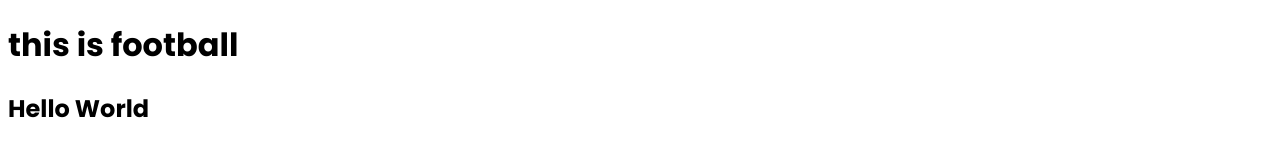
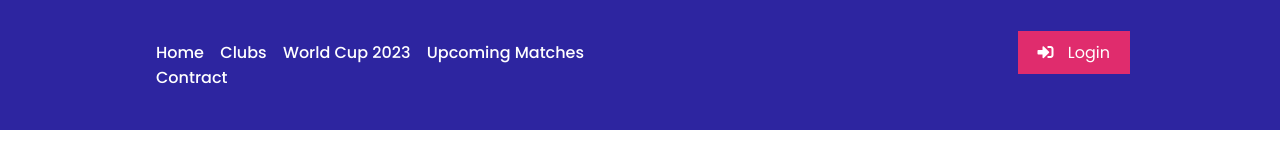
Before and after one commit to Shahriaz-Adnan-Sany/football, a plain HTML site: page index.html in a window 1280 px wide. Drawn offline with Linux system fonts and the light colour scheme.

Commit message:
top header menu added

```diff
--- a/css/style.css
+++ b/css/style.css
@@ -1,3 +1,92 @@
+/* -- --- -- Common Css Styles -- --- -- */
 body {
     font-family: 'Poppins', sans-serif;
+    margin: 0;
 }
+p {
+    font-size: 16px;
+    font-weight: 400;
+    line-height: 24px;
+    color: #6C6C6C;
+}
+
+/* -- --- -- Margin CSS Styles -- --- -- */
+
+.margin-tb-40 {
+    margin: 40px 0px;
+}
+
+/* -- --- -- Padding CSS Styles */
+
+.pad-tb-40 {
+    padding: 40px 0px;
+}
+
+/* -- --- -- Heading Styles -- --- -- */
+
+.big-heading {
+    font-size: 64px;
+    line-height: 80px;
+    font-weight: 700;
+    color: #FFFFFF;
+}
+.midium-heading {
+    font-size: 48px;
+    line-height: 60px;
+    font-weight: 700;
+    color: #0A0826;
+}
+.small-heading {
+    font-size: 28px;
+    line-height: 40px;
+    font-weight: 700;
+    color: #18191F;
+}
+
+/* -- --- -- Button CSS Styles -- --- -- */
+button {
+    border: 0px;
+}
+.button-style {
+    background-color: #E02C6D;
+    color: #FFFFFF;
+    padding: 10px 20px;
+    Font size: 16px;
+}
+/* -- --- -- Flex CSS Styles */
+.flexbox {
+    display: flex;
+    justify-content: space-between;
+}
+.flex-coloum-50 {
+    width: 50%;
+}
+
+/* -- --- -- Header Css Styles -- --- -- */
+header {
+    background-color: #2D25A0;
+}
+.header-container {
+    padding: 0px 150px;
+}
+.header-top>.header-menu>nav ul {
+    list-style-type: none;
+    margin: 0;
+    padding: 0;
+}
+.header-top>.header-menu>nav>ul li {
+    display: inline;
+}
+.header-top>.header-menu>nav>ul>li a {
+    color: #FFFFFF;
+    text-decoration: none;
+    padding: 10px 6px;
+    font-weight: 500;
+}
+
+.login-button a {
+    text-decoration: none;
+}
+.login-button>a>i {
+    margin-right: 10px;
+}
--- a/index.html
+++ b/index.html
@@ -18,8 +18,31 @@
 </head>
 
 <body>
-    <h1>this is football</h1>
-    <h2>Hello World</h2>
+    <!-- --- -- Header Starts Here -- --- -->
+
+    <header>
+        <div class="header-container">
+            <div class="header-top flexbox pad-tb-40">
+                <div class="header-menu flex-coloum-50">
+                    <nav>
+                        <ul>
+                            <li><a href="">Home</a></li>
+                            <li><a href="">Clubs</a></li>
+                            <li><a href="">World Cup 2023</a></li>
+                            <li><a href="">Upcoming Matches</a></li>
+                            <li><a href="">Contract</a></li>
+                        </ul>
+                    </nav>
+                </div>
+                <div class="login-button">
+                    <a class="button-style" href="https://www.programming-hero.com/"><i class="fas fa-sign-in-alt"></i>
+                        Login</a>
+                </div>
+            </div>
+        </div>
+    </header>
+
+    <!-- --- -- Header Ends Here -- --- -->
 </body>
 
 </html>
```
